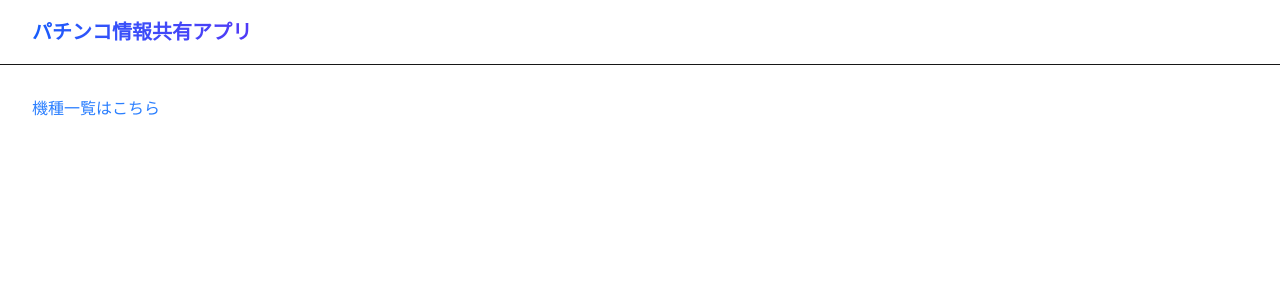
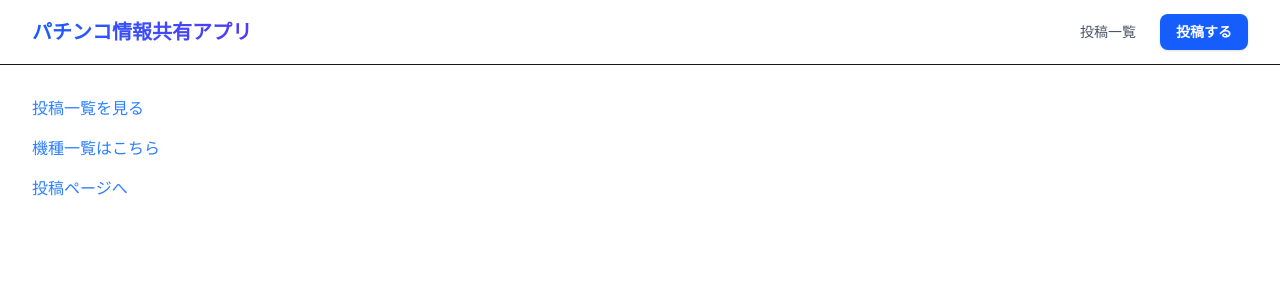
Before and after one commit to kotake354/pachinko-empty-finder, a Next.js app in the folder pachinko-empty-finder/: page / in a window 1280 px wide. Shown: the top 300 px of the page. Built offline with nearby package versions, Linux system fonts and the light colour scheme.

Commit message:
投稿一覧と投稿する機能追加。詳細ページ追加してコメントを送れる機能追加

```diff
--- a/pachinko-empty-finder/app/page.tsx
+++ b/pachinko-empty-finder/app/page.tsx
@@ -3,9 +3,15 @@ import Link from "next/link";
 export default function Home() {
   return (
     <main className="p-8">
-      <nav>
+      <nav className="flex flex-col space-y-4">
+        <Link href="/posts" className="text-blue-500 hover:underline">
+          投稿一覧を見る
+        </Link>
         <Link href="/machine" className="text-blue-500 hover:underline">
           機種一覧はこちら
+        </Link>
+        <Link href="/post" className="text-blue-500 hover:underline">
+          投稿ページへ
         </Link>
       </nav>
     </main>
--- a/pachinko-empty-finder/components/Header.tsx
+++ b/pachinko-empty-finder/components/Header.tsx
@@ -9,6 +9,14 @@ export default function Header() {
                         パチンコ情報共有アプリ
                     </span>
                 </Link>
+                <div className="ml-auto flex items-center gap-6">
+                    <Link href="/posts" className="text-sm font-medium text-gray-600 hover:text-blue-600 transition-colors">
+                        投稿一覧
+                    </Link>
+                    <Link href="/post" className="text-sm font-semibold bg-blue-600 text-white px-4 py-2 rounded-lg hover:bg-blue-700 transition-all shadow-sm">
+                        投稿する
+                    </Link>
+                </div>
             </div>
         </header>
     );
--- a/pachinko-empty-finder/lib/firebase.ts
+++ b/pachinko-empty-finder/lib/firebase.ts
@@ -1,21 +1,27 @@
 // Import the functions you need from the SDKs you need
-import { initializeApp } from "firebase/app";
-import { getAnalytics } from "firebase/analytics";
+import { initializeApp, getApps, getApp } from "firebase/app";
+import { getAnalytics, isSupported } from "firebase/analytics";
+import { getFirestore } from "firebase/firestore";
 // TODO: Add SDKs for Firebase products that you want to use
 // https://firebase.google.com/docs/web/setup#available-libraries
 
 // Your web app's Firebase configuration
 // For Firebase JS SDK v7.20.0 and later, measurementId is optional
 const firebaseConfig = {
-  apiKey: "AIzaSyDlrDyvWPXpLZNaodUO2K_dmU9PWz8ES84",
-  authDomain: "jackpot-odyssey-cdbc3.firebaseapp.com",
-  projectId: "jackpot-odyssey-cdbc3",
-  storageBucket: "jackpot-odyssey-cdbc3.firebasestorage.app",
-  messagingSenderId: "995429900771",
-  appId: "1:995429900771:web:f33cb5301922b5fb3440d6",
+  apiKey: process.env.NEXT_PUBLIC_FIREBASE_API_KEY,
+  authDomain: process.env.NEXT_PUBLIC_FIREBASE_AUTH_DOMAIN,
+  projectId: process.env.NEXT_PUBLIC_FIREBASE_PROJECT_ID,
+  storageBucket: process.env.NEXT_PUBLIC_FIREBASE_STORAGE_BUCKET,
+  messagingSenderId: process.env.NEXT_PUBLIC_FIREBASE_MESSAGING_SENDER_ID,
+  appId: process.env.NEXT_PUBLIC_FIREBASE_APP_ID,
   measurementId: "G-EBZ455838F"
 };
 
 // Initialize Firebase
-const app = initializeApp(firebaseConfig);
-const analytics = getAnalytics(app);
+const app = getApps().length > 0 ? getApp() : initializeApp(firebaseConfig);
+const db = getFirestore(app);
+
+// Initialize Analytics (only in client side)
+const analytics = typeof window !== "undefined" ? isSupported().then(yes => yes ? getAnalytics(app) : null) : null;
+
+export { app, db, analytics };
--- a/pachinko-empty-finder/package.json
+++ b/pachinko-empty-finder/package.json
@@ -9,6 +9,7 @@
     "lint": "eslint"
   },
   "dependencies": {
+    "@react-google-maps/api": "^2.20.8",
     "firebase": "^12.10.0",
     "next": "16.1.6",
     "react": "19.2.3",
```
Also changed, not shown: 2 other files (tests, documents, lock files or other folders).
